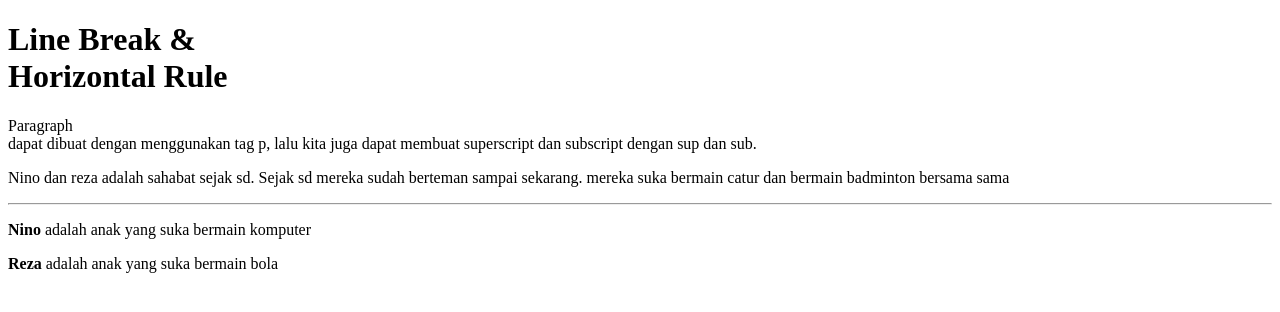
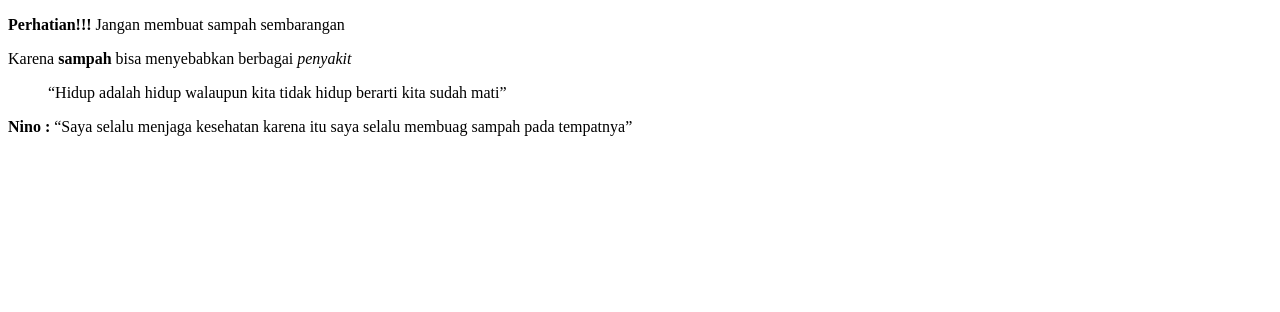
Before and after one commit to TrisnoSanjaya/Project-Belajar-HTML, a plain HTML site: page Hasil Latihan/index.html in a window 1280 px wide. Drawn offline with Linux system fonts and the light colour scheme.

Commit message:
pertemuan - 2e - strong, emphasis, blockquote, qoute

```diff
--- a/Hasil Latihan/index.html
+++ b/Hasil Latihan/index.html
@@ -1,22 +1,25 @@
 <!DOCTYPE html>
 <html>
     <head>
-        <title>Line Break & Horizontal Rule</title>
+        <title>Strong-Emphasis-Blockquete-Quete</title>
     </head>
     <body>
-        <h1>Line Break &<br>Horizontal Rule</h1>
-
-        <!-- Line Break <br> -->
-        <!-- Horizontal Rule <hr> -->
-        <p>Paragraph <br> dapat dibuat dengan menggunakan tag p, lalu kita juga dapat membuat superscript dan subscript dengan sup dan sub.</p>
-
-        <p>Nino dan reza adalah sahabat sejak sd. Sejak sd mereka sudah berteman sampai sekarang. mereka suka bermain catur dan bermain badminton bersama sama</p>
-
-        <hr>
-
-        <p><b>Nino </b>adalah anak yang suka bermain komputer</p>
-
-        <p><b>Reza</b> adalah anak yang suka bermain bola</p>
-
+        <!-- Strong -->
+        <p>
+             <strong>Perhatian!!!</strong> Jangan membuat sampah sembarangan
+        </p>
+        <!-- Emphasis -->
+        <p>
+            Karena <strong>sampah</strong> bisa menyebabkan berbagai <em>penyakit</em>
+        </p>
+        <!-- Blockquote -->
+        <p>
+            <blockquote><q>Hidup adalah hidup walaupun kita tidak hidup berarti kita sudah mati</q>
+            </blockquote>
+        </p>
+        <!-- Qoute -->
+        <p>
+            <b>Nino : </b> <q>Saya selalu menjaga kesehatan karena itu saya selalu membuag sampah pada tempatnya</q>
+        </p>
     </body>
 </html>
```
